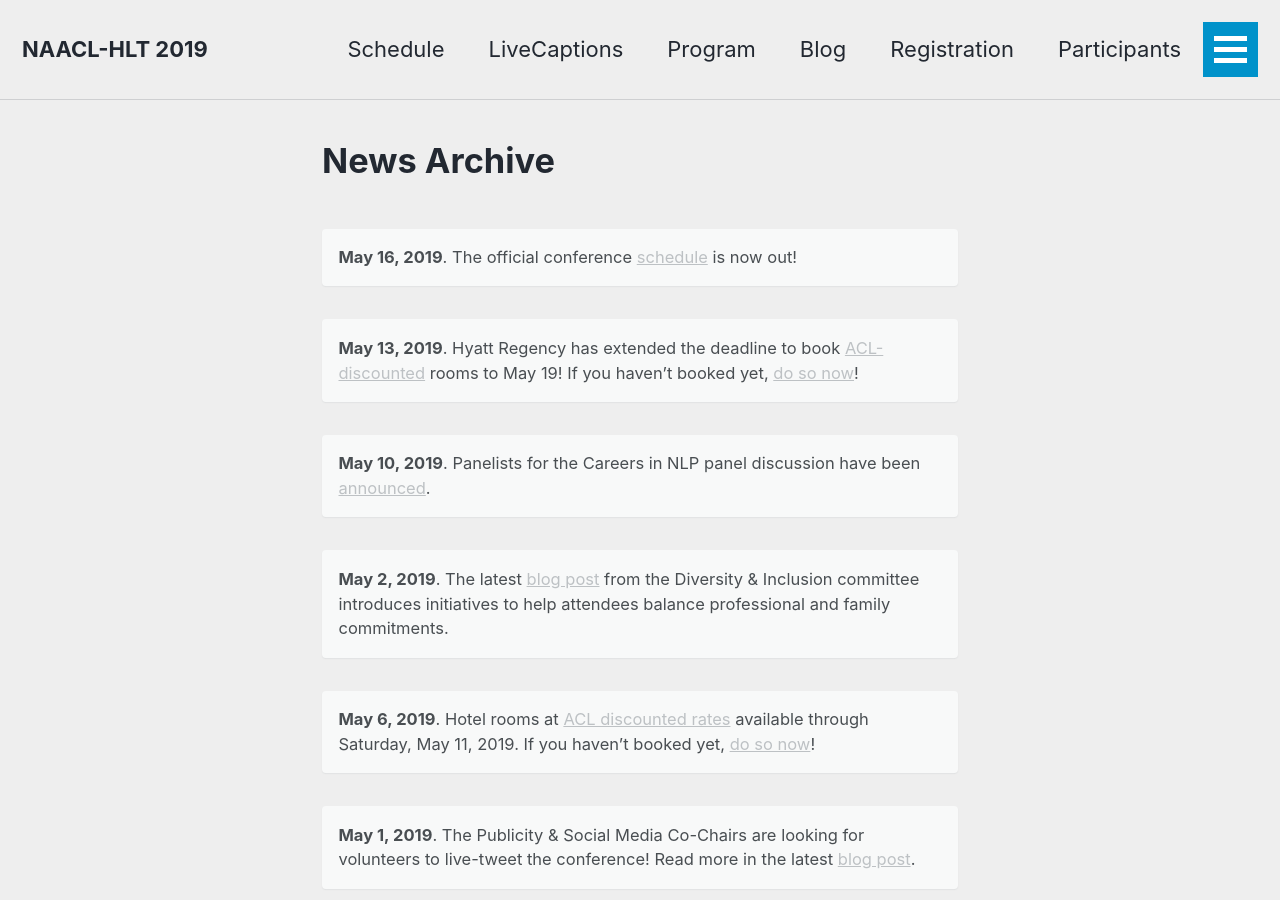
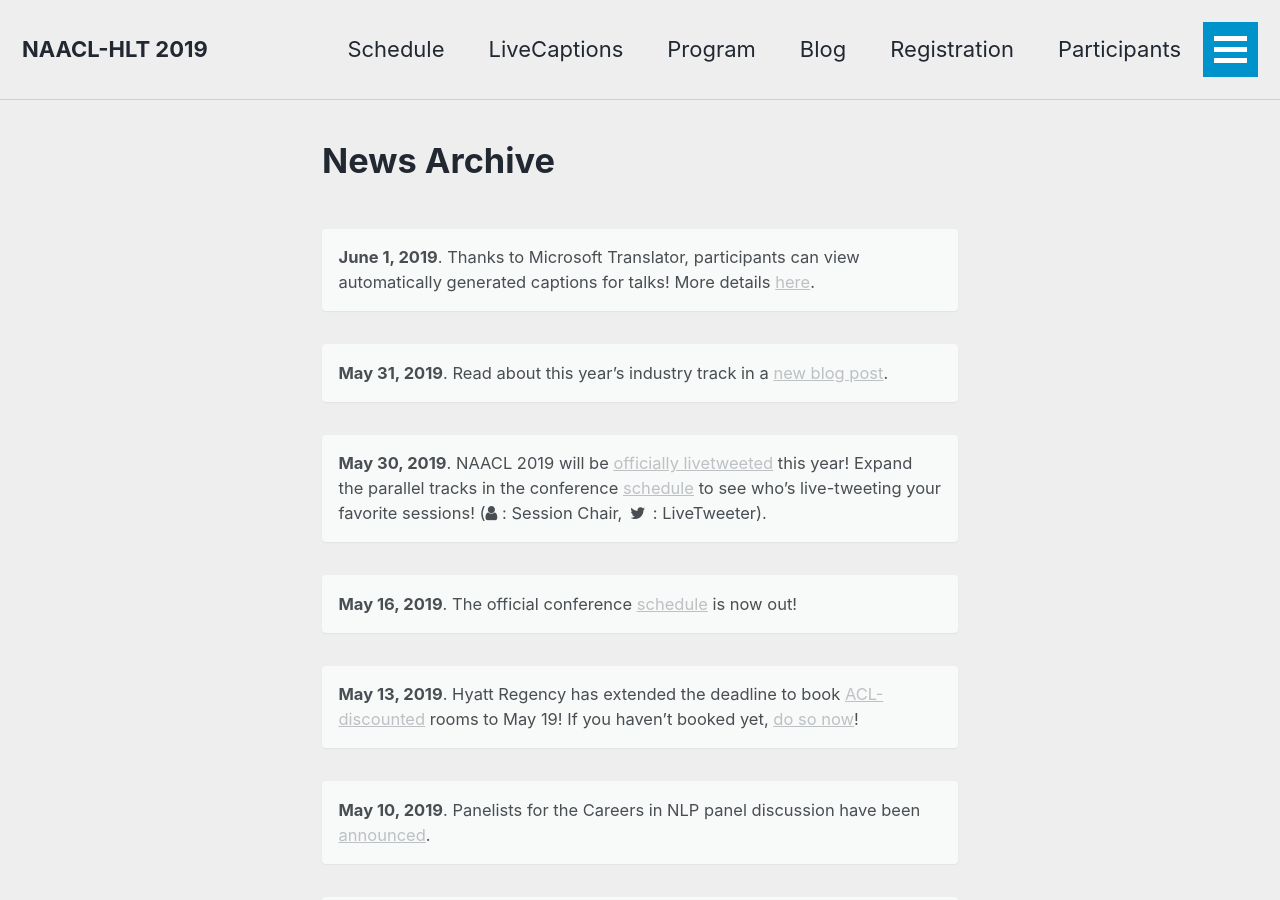
Before and after one commit to naacl-org/naacl-2021-website, a Jekyll site: the page built from _pages/archive.md, in a window 1280 px wide and 900 px high. Built offline with Jekyll 4.4.1, drawn with Linux system fonts in a browser that asks for light colours.

Commit message:
Add intro slides
- Link from session in schedule
- Add home page news item
- Move older news items to archive page
- Update submodule

```diff
--- a/_pages/archive.md
+++ b/_pages/archive.md
@@ -6,7 +6,15 @@
 toc: false
 toc_icon: "cog"
 ---
-{% include base_path %}
+
+**June 1, 2019**. Thanks to Microsoft Translator, participants can view automatically generated captions for talks! More details [here](/captions/).
+{: .notice}
+
+**May 31, 2019**. Read about this year's industry track in a [new blog post](/blog/industry-track-vol2/).
+{: .notice}
+
+**May 30, 2019**. NAACL 2019 will be [officially livetweeted](/blog/livetweet-sign-up/) this year! Expand the parallel tracks in the conference [schedule](/schedule/) to see who's live-tweeting your favorite sessions! (<i class="fa fa-user"></i> : Session Chair, <i class="fa fa-fw fa-twitter"></i> : LiveTweeter).
+{: .notice}
 
 **May 16, 2019**. The official conference [schedule](/schedule/) is now out!
 {: .notice}
```
Also changed, not shown: _pages/home.md (+3 -9 lines), _pages/program/schedule.md (+3 -3 lines), 1 other file.
